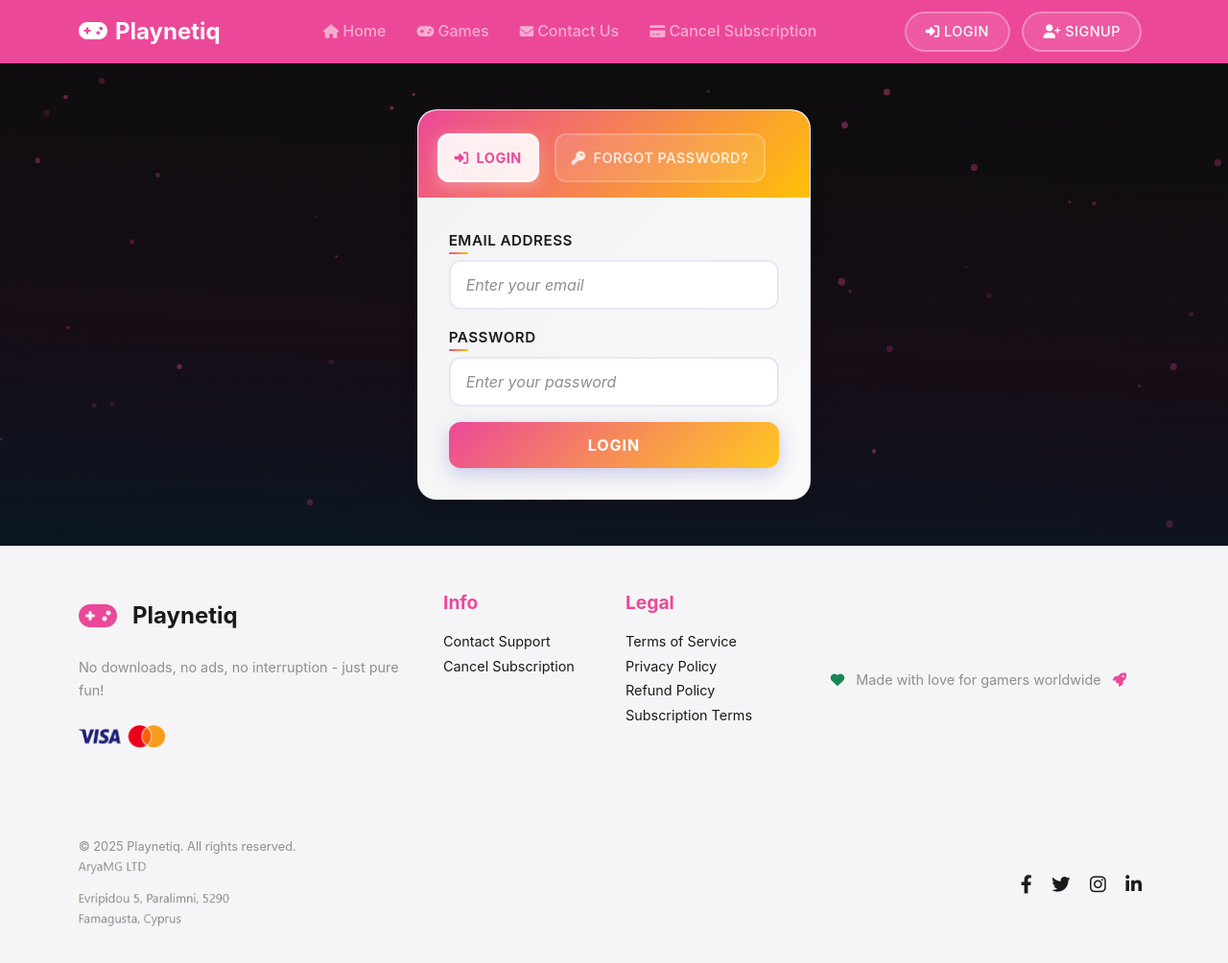
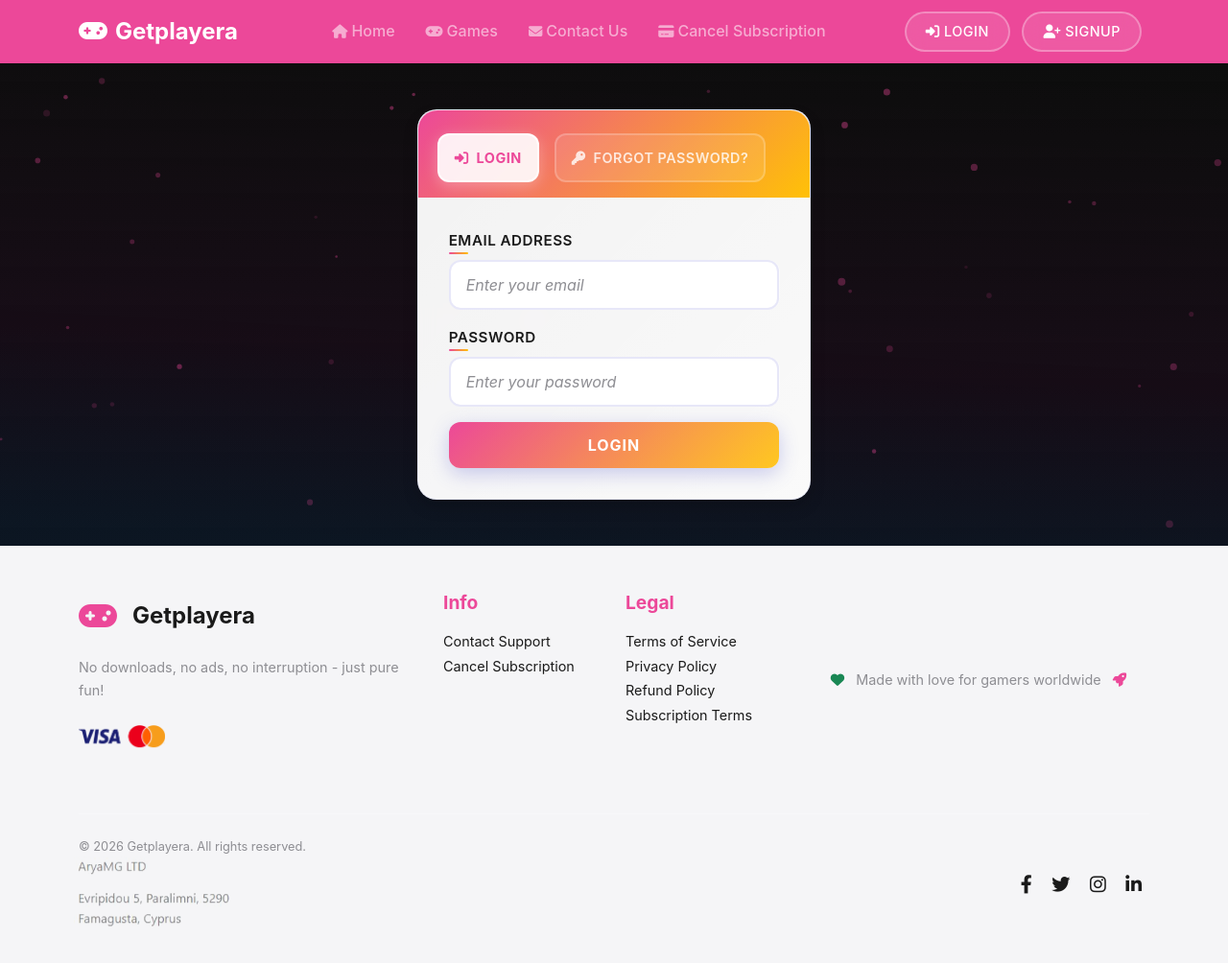
Before and after one commit to adavice/getplayera, a website: page login.html in a window 1280 px wide. Shown: the whole page at 96% size. Drawn offline with Linux system fonts and the light colour scheme.

Commit message:
Update login.html

```diff
--- a/login.html
+++ b/login.html
@@ -20,7 +20,7 @@
     <nav class="navbar navbar-expand-lg navbar-dark">
       <div class="container">
         <a class="navbar-brand" href="index.html">
-          <i class="fas fa-gamepad me-2"></i>Playnetiq
+          <i class="fas fa-gamepad me-2"></i>Getplayera
         </a>
 
         <button
@@ -208,7 +208,7 @@
                 <div class="footer-logo me-3">
                   <i class="fas fa-gamepad"></i>
                 </div>
-                <h4 class="footer-brand-name mb-0">Playnetiq</h4>
+                <h4 class="footer-brand-name mb-0">Getplayera</h4>
               </div>
               <p class="footer-tagline mb-4">
                 No downloads, no ads, no interruption - just pure fun!
@@ -281,7 +281,7 @@
         <div class="row align-items-center">
           <div class="col-md-6">
             <p class="footer-copyright mb-0" data-nosnippet>
-              © 2025 Playnetiq. All rights reserved.
+              © 2026 Getplayera. All rights reserved.
             </p>
             <img
               style="max-width: 170px; opacity: 0.6"
```
